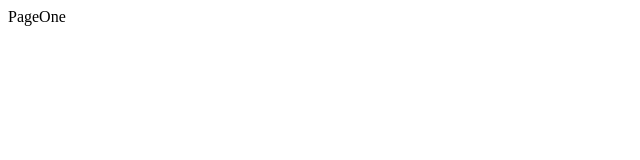
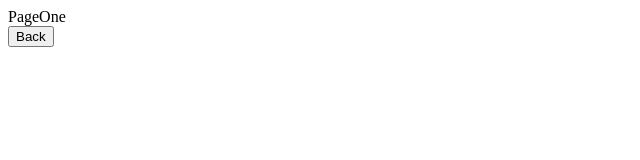
Before and after one commit to unachoza/TwitchLikeStreams, a React (Create React App) app in the folder client/: page / in a window 1280 px wide. Shown: the top 160 px of the page, without its empty margins (0-640 px from the left). Built offline with nearby package versions, Linux system fonts and the light colour scheme.

Commit message:
back buttons

```diff
--- a/client/src/components/App.js
+++ b/client/src/components/App.js
@@ -1,14 +1,19 @@
 import React from 'react'
-import { BrowserRouter, Route } from 'react-router-dom'
+import { BrowserRouter, Route, Link } from 'react-router-dom'
 
 const PageOne = () => {
-    return <div>PageOne</div>
+    return (
+        <div>
+            PageOne<br/>
+            <Link to="/pagetwo"><button>Back</button></Link>
+        </div>
+    )
 }
 const PageTwo = () => {
     return (
         <div>
-            PageTwo
-            <button>Click Me</button>
+            PageTwo<br/>
+            <Link to="/"><button>Back</button></Link>
         </div>
     )
 
```
